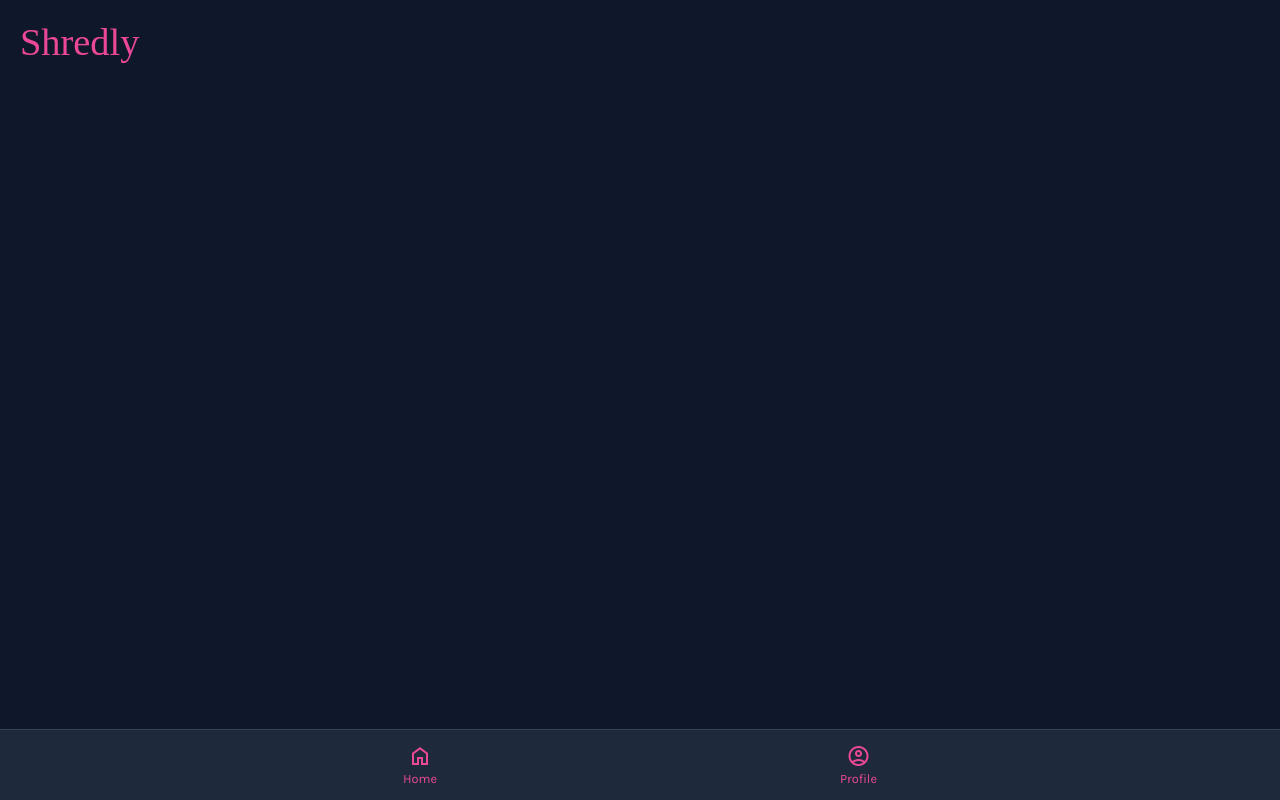
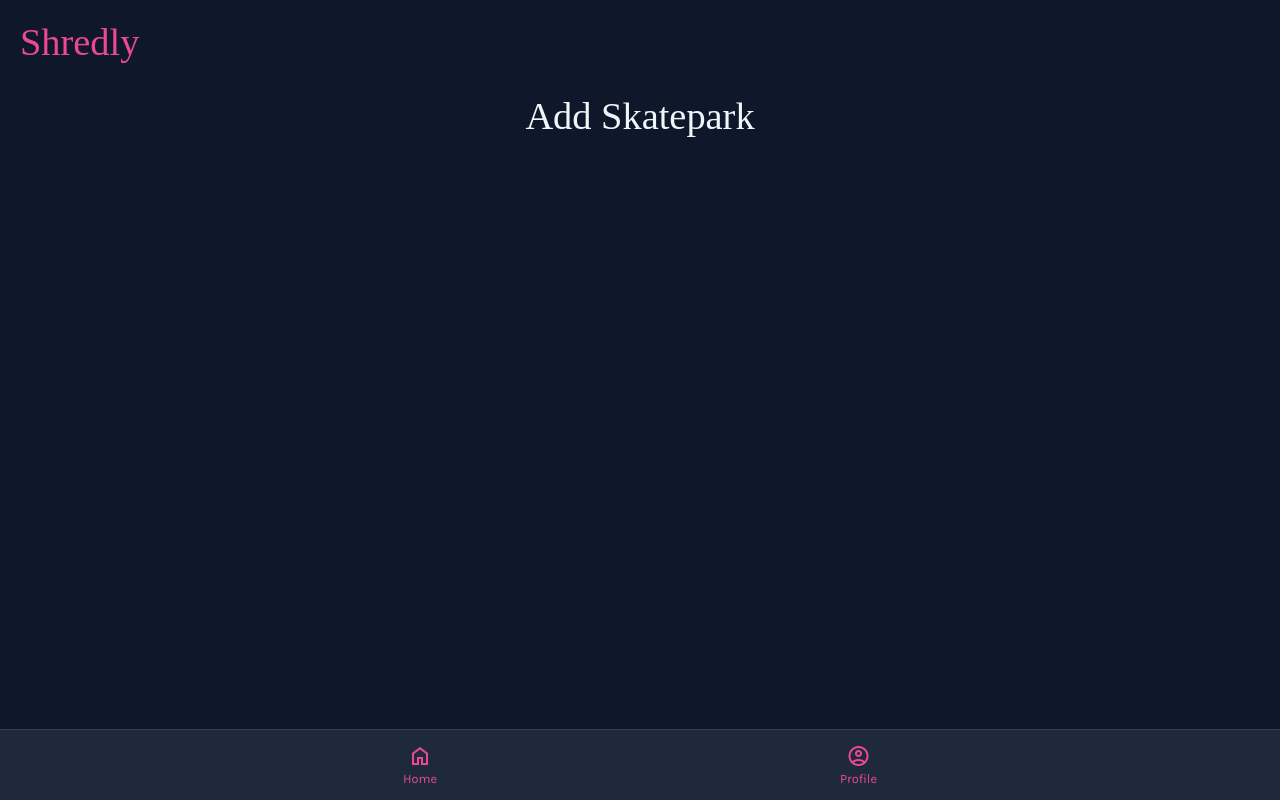
Before and after one commit to jhnnyk/shrewdly-v4, a Vue app: page /skatepark/new in a window 1280 px wide. Built offline with nearby package versions, Linux system fonts and the light colour scheme; no server answers; a web font is replaced by a local one.

Commit message:
hook up screen to add skateparks

```diff
--- a/src/router/index.js
+++ b/src/router/index.js
@@ -17,6 +17,11 @@ const router = createRouter({
       // which is lazy-loaded when the route is visited.
       component: () => import('../views/ProfileView.vue'),
     },
+    {
+      path: '/skatepark/new',
+      name: 'add skatepark',
+      component: () => import('../views/skatepark/AddSkatepark.vue'),
+    },
   ],
 })
 
--- /dev/null
+++ b/src/views/skatepark/AddSkatepark.vue
@@ -0,0 +1,5 @@
+<template>
+  <form>
+    <h1>Add Skatepark</h1>
+  </form>
+</template>
```
